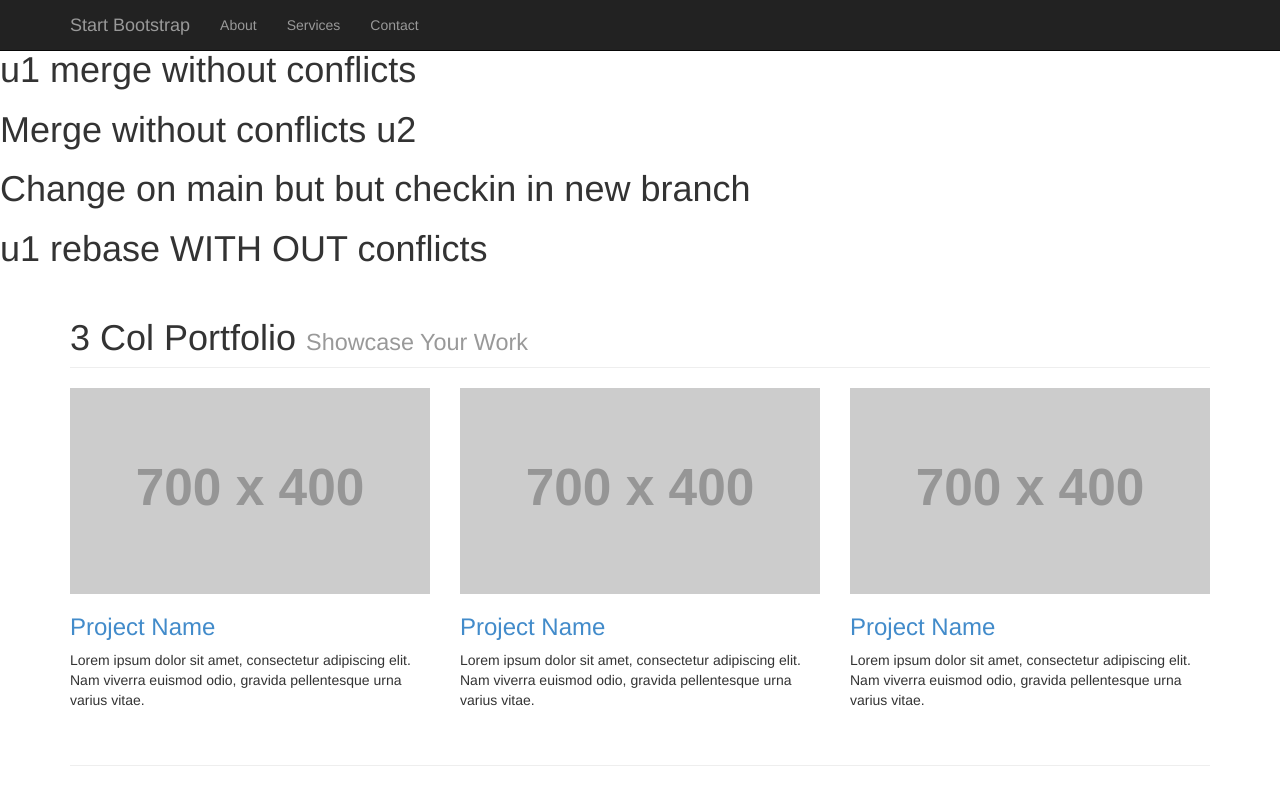
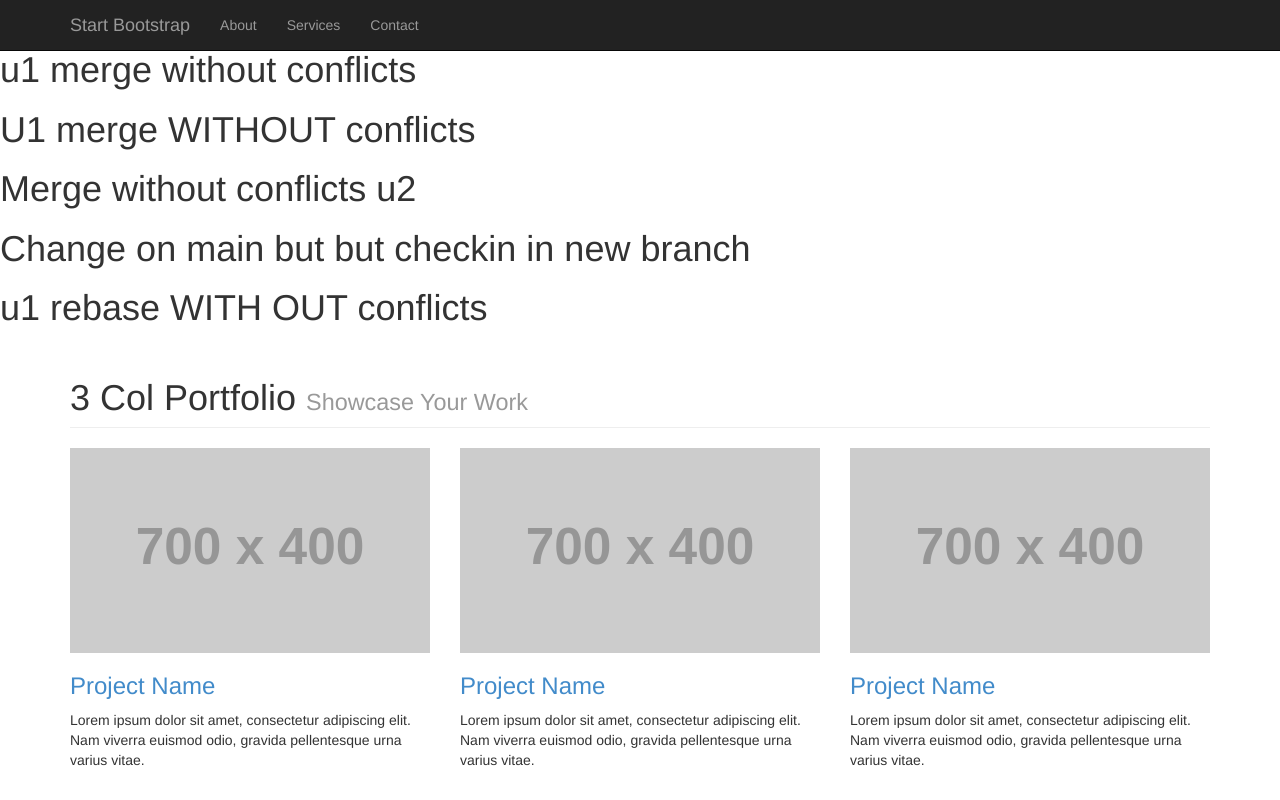
Before and after one commit to ponagraj/GitTrainingDemo, a plain HTML site: page index.html in a window 1280 px wide. Shown: the top 800 px of the page. Drawn offline with Linux system fonts and the light colour scheme; placeholder pictures from the web are drawn by us.

Commit message:
u1 merge with out conflict

```diff
--- a/index.html
+++ b/index.html
@@ -6,6 +6,7 @@
     <meta name="description" content="This change is made by u1 - feature testing with remote feature branch">
     <meta name="author" content="Nagaraju">
     <h1> u1 merge without conflicts</h1>
+    <h1> U1 merge WITHOUT conflicts</h1>
     <title>Three Column Portfolio Template for Bootstrap 4 - u1 merge conflict -  u2 merge with conflicts</title>
     <h1>Merge without conflicts u2</h1>
     <h1>Change on main but but checkin in new branch</h1>
```
